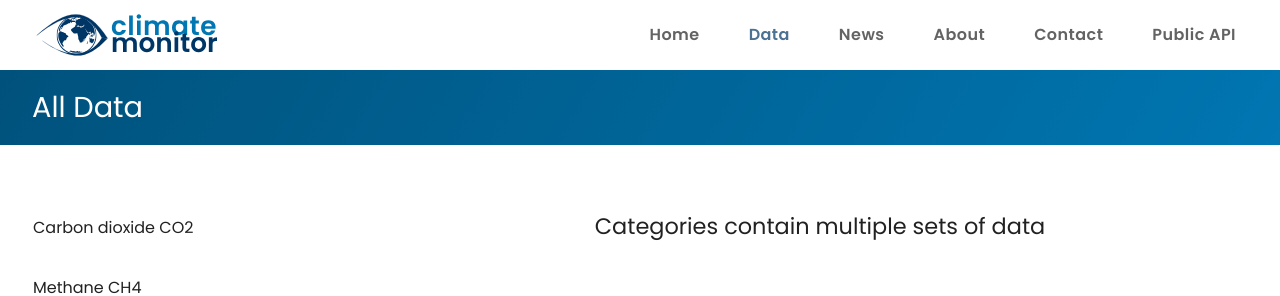
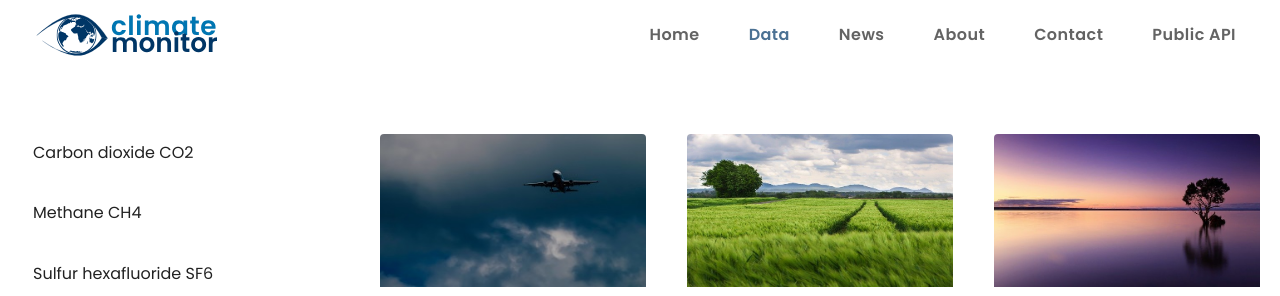
Before and after one commit to TomaszPietrzykowski/climate-monitor-nextjs, a Next.js app: page /data in a window 1280 px wide. Shown: the top 296 px of the page. Built offline with nearby package versions, Linux system fonts and the light colour scheme.

Commit message:
styles tweaked

```diff
--- a/pages/about.js
+++ b/pages/about.js
@@ -32,7 +32,8 @@ const useStyles = makeStyles((theme) => ({
   },
   container: {
     ...theme.utils.container,
-    marginTop: "8rem",
+    marginTop: "12rem",
+    marginBottom: "14rem",
     padding: "4rem 0 0 2rem",
     fontFamily: "Poppins",
     fontWeight: 300,
@@ -263,7 +264,7 @@ const About = () => {
           </div>
         </div>
       </div>
-      <div className={classes.containerTop}>
+      <div className={classes.containerTop} style={{ marginBottom: "12rem" }}>
         <div className={classes.imageContainer}>
           <img src="/flood.jpeg" className={classes.image} />
         </div>
--- a/pages/contact.js
+++ b/pages/contact.js
@@ -251,7 +251,7 @@ const Contact = () => {
       <SectionHeader>Contact</SectionHeader>
       <div className={classes.container}>
         <main className={classes.content}>
-          <h2 className={classes.title}>Send email</h2>
+          {/* <h2 className={classes.title}>Send email</h2> */}
           {error && <div className={classes.error}>{error}</div>}
           {loading ? (
             <Loader />
--- a/pages/data/[dataset].js
+++ b/pages/data/[dataset].js
@@ -112,7 +112,7 @@ const DataDisplay = ({ dataset }) => {
           content={`${datasets[dataset].header}, ${datasets[dataset].title}, Climate Monitor - free public REST API with json data on climate change`}
         />
       </Head>
-      <SectionHeader>{datasets[dataset].header}</SectionHeader>
+      {/* <SectionHeader>{datasets[dataset].header}</SectionHeader> */}
       <div className={classes.container}>
         <Hidden mdDown>
           <div className={classes.drawer}>
--- a/pages/data/index.js
+++ b/pages/data/index.js
@@ -76,7 +76,7 @@ const DataDashboard = () => {
       <Head>
         <title key="title">Climate data | Climate Monitor</title>
       </Head>
-      <SectionHeader>All Data</SectionHeader>
+      {/* <SectionHeader>All Data</SectionHeader> */}
       {/* <Toolbar /> */}
       <div className={classes.container}>
         <Hidden mdDown>
--- a/pages/public_api.js
+++ b/pages/public_api.js
@@ -9,7 +9,7 @@ import SectionHeader from "../src/ui/SectionHeader"
 const useStyles = makeStyles((theme) => ({
   container: {
     ...theme.utils.container,
-    padding: "4rem 2rem",
+    padding: "2rem",
     fontFamily: "Poppins",
     fontWeight: 300,
   },
@@ -111,7 +111,7 @@ const PublicAPI = () => {
       </Head>
       <SectionHeader>Public REST API</SectionHeader>
       <div className={classes.container}>
-        <h2 className={classes.h2}>Latest and historical climate data</h2>
+        {/* <h2 className={classes.h2}>Latest and historical climate data</h2> */}
         <p className={classes.pHead}>
           What type of data is supplied by climate monitor API?
         </p>
--- a/src/components/data/DataTabs.js
+++ b/src/components/data/DataTabs.js
@@ -98,9 +98,9 @@ const DataTabs = () => {
 
   return (
     <div className={classes.root}>
-      <div className={classes.header}>
+      {/* <div className={classes.header}>
         Categories contain multiple sets of data
-      </div>
+      </div> */}
       <div className={classes.container}>
         <Link href="/data/co2" className={classes.link}>
           <div className={classes.tab}>
--- a/src/ui/SectionHeader.js
+++ b/src/ui/SectionHeader.js
@@ -5,19 +5,32 @@ const useStyles = makeStyles((theme) => ({
   titleBar: {
     width: "100%",
     zIndex: theme.zIndex.drawer + 1,
-    background: `linear-gradient(120deg, ${theme.palette.secondary.dark}, ${theme.palette.secondary.main})`,
+    background: `white`,
+    // background: `linear-gradient(120deg, ${theme.palette.secondary.dark}, ${theme.palette.secondary.main})`,
   },
   sectionHeader: {
     fontFamily: "Poppins",
     fontWeight: 400,
-    color: "white",
-    fontSize: "1.8rem",
+    color: theme.palette.secondary.main,
+    fontSize: "3rem",
     maxWidth: 1400,
     margin: "auto",
+    marginTop: "3rem",
     padding: "1rem 2rem",
+    // borderBottom: `2px solid ${theme.palette.common.lightestBlue}`,
     [theme.breakpoints.down("md")]: {
       marginLeft: 20,
     },
+    // position: "relative",
+    // "&::before": {
+    //   content: "''",
+    //   position: "absolute",
+    //   top: "1rem",
+    //   left: "2rem",
+    //   height: "4px",
+    //   width: "60px",
+    //   background: theme.palette.common.lightestBlue,
+    // },
   },
 }))
 
--- a/src/ui/Theme.js
+++ b/src/ui/Theme.js
@@ -19,6 +19,7 @@ export default createMuiTheme({
       background: "rgba(225, 225, 225, 1)",
       starCommandBlue: `#0076B2`,
       prussianBlue: `#003666`,
+      lightestBlue: `#d7f9f1`,
     },
     gradient: {
       co2: [
```
Also changed, not shown: src/components/home/LatestPrimaryCard.js (+6 -4 lines).
